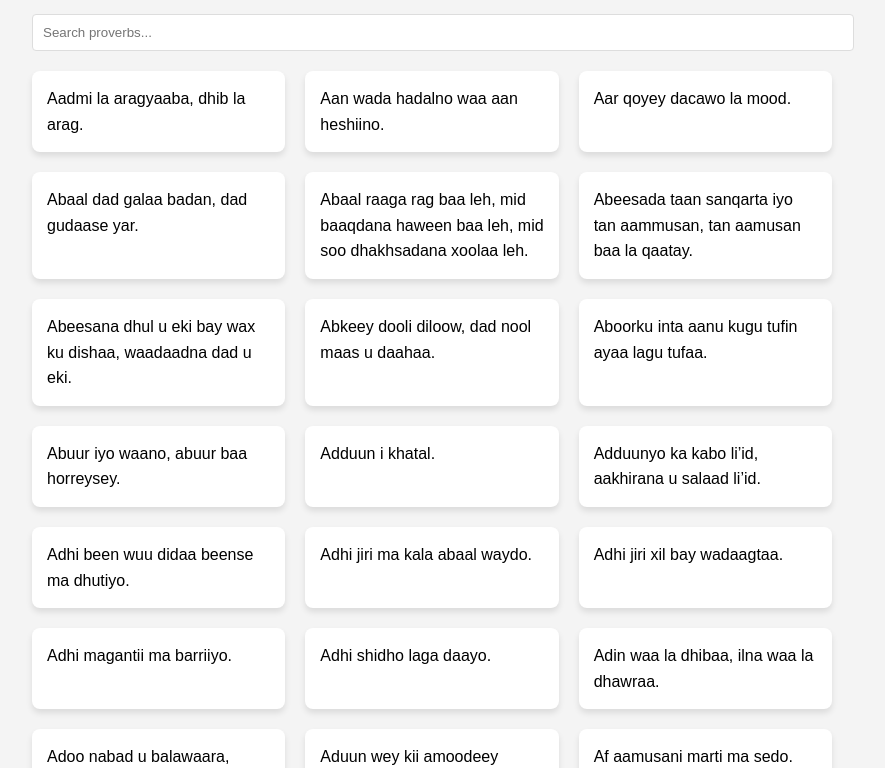
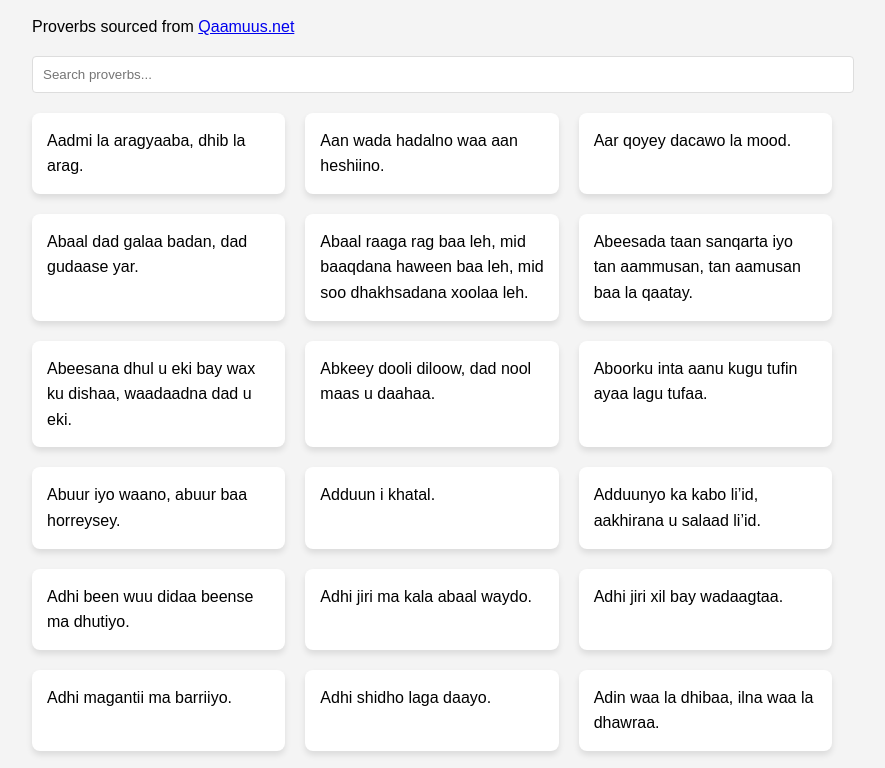
Before and after one commit to hamdi2008/Somali-Proverbs, a plain HTML site: page index.html in a window 1280 px wide. Shown: the part 100-868 px from the top of the page, without its empty margins (208-1093 px from the left). Drawn offline with Linux system fonts and the light colour scheme.

Commit message:
Update index.html

```diff
--- a/index.html
+++ b/index.html
@@ -8,6 +8,7 @@
 </head>
 <body>
     <h1>Somali Proverbs</h1>
+    <p class="credit">Proverbs sourced from <a href="https://qaamuus.net/maahmaahyo/" target="_blank">Qaamuus.net</a></p>
     <input type="text" id="search" placeholder="Search proverbs...">
     <div id="proverbs"></div>
     <div id="no-results" style="display: none;">No proverbs found matching your search.</div>
```
